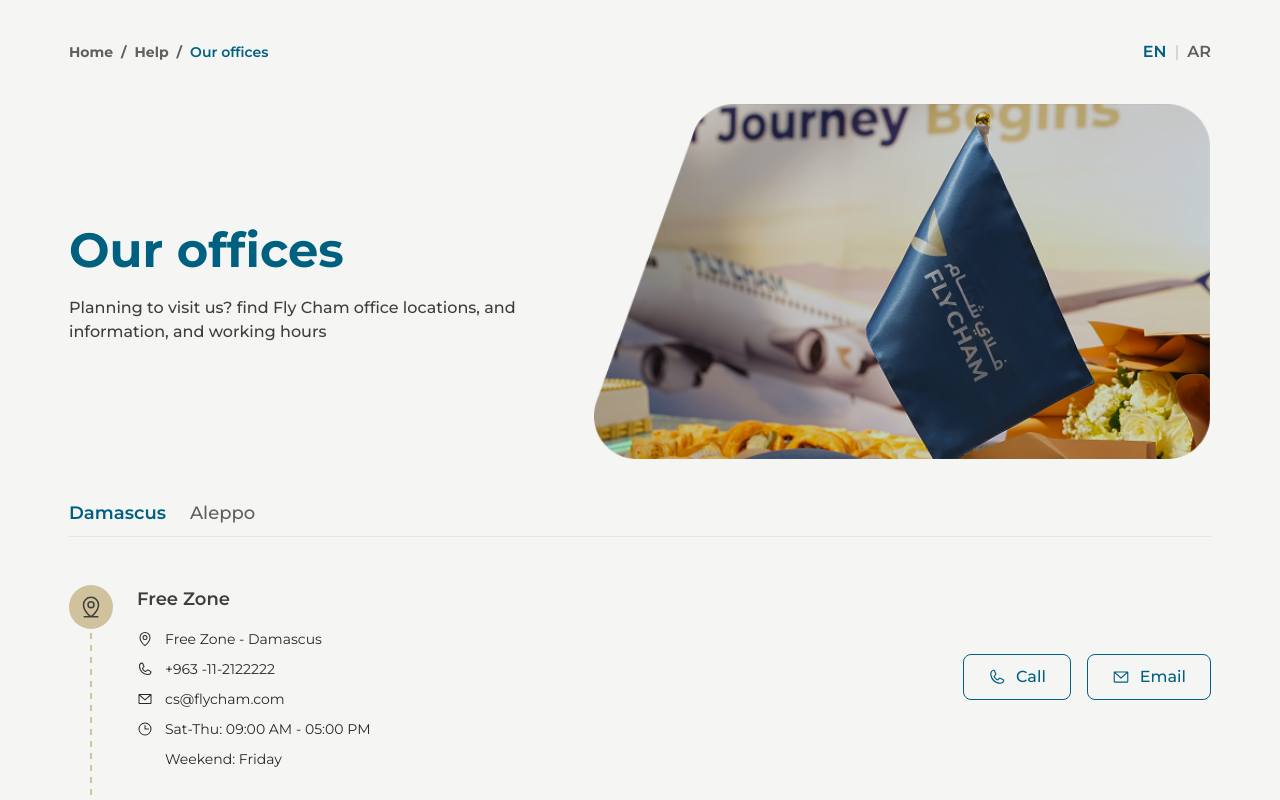
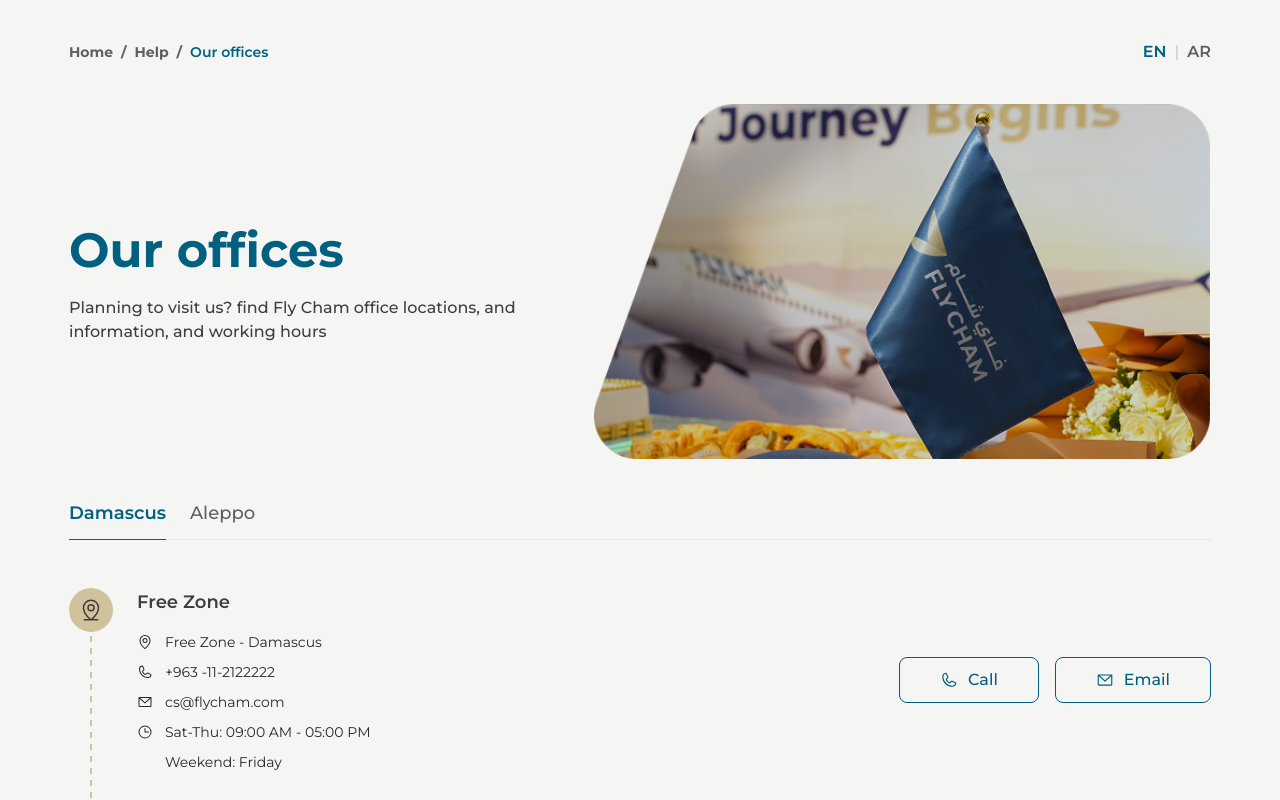
Before and after one commit to DT943/fly-cham-cms, a React (Vite) app: page /help/our-offices in a window 1280 px wide. Shown: the top 800 px of the page. Built offline with nearby package versions, Linux system fonts and the light colour scheme.

Commit message:
Update OfficeItem and OfficeTabs components for improved styling and layout
- Increased button padding in OfficeItem for better usability and visual appeal.
- Adjusted tab item styling in OfficeTabs for consistent border and spacing behavior.

```diff
--- a/src/pages/our-offices/components/OfficeItem.jsx
+++ b/src/pages/our-offices/components/OfficeItem.jsx
@@ -59,14 +59,14 @@
           <div className="flex items-center gap-4 shrink-0">
             <a
               href={getPhoneHref(phone)}
-              className={`${typography.button} font-medium text-primary-1 bg-transparent border border-primary-1 no-underline rounded-lg px-6 py-2.5 inline-flex items-center gap-2.5 hover:bg-100`}
+              className={`${typography.button} font-medium text-primary-1 bg-transparent border border-primary-1 no-underline rounded-lg px-10 py-2.5 inline-flex items-center gap-2.5 hover:bg-100`}
             >
               <Phone size={18} weight="regular" />
               {t('offices.call')}
             </a>
             <a
               href={`mailto:${email}`}
-              className={`${typography.button} font-medium text-primary-1 bg-transparent border border-primary-1 no-underline rounded-lg px-6 py-2.5 inline-flex items-center gap-2.5 hover:bg-100`}
+              className={`${typography.button} font-medium text-primary-1 bg-transparent border border-primary-1 no-underline rounded-lg px-10 py-2.5 inline-flex items-center gap-2.5 hover:bg-100`}
             >
               <EnvelopeSimple size={18} weight="regular" />
               {t('offices.email')}
--- a/src/pages/our-offices/components/OfficeTabs.jsx
+++ b/src/pages/our-offices/components/OfficeTabs.jsx
@@ -33,10 +33,10 @@
               ref={setTabRef(city.id)}
               onClick={() => setActiveId(city.id)}
               onKeyDown={(event) => onTabKeyDown(event, city.id)}
-              className={`${typography.itemTitle} bg-transparent border-none cursor-pointer px-0 pb-2.5 m-0 -mb-px ${
+              className={`${typography.itemTitle} bg-transparent cursor-pointer px-0 pb-3 m-0 -mb-px border-0 border-b-[1px] border-solid ${
                 isActive
-                  ? 'font-semibold text-primary-1 border-b-[3px] border-primary-1'
-                  : 'font-medium text-600'
+                  ? 'font-semibold text-primary-1 border-primary-1'
+                  : 'font-medium text-600 border-transparent'
               }`}
             >
               {t(`offices.cities.${city.id}`)}
```
